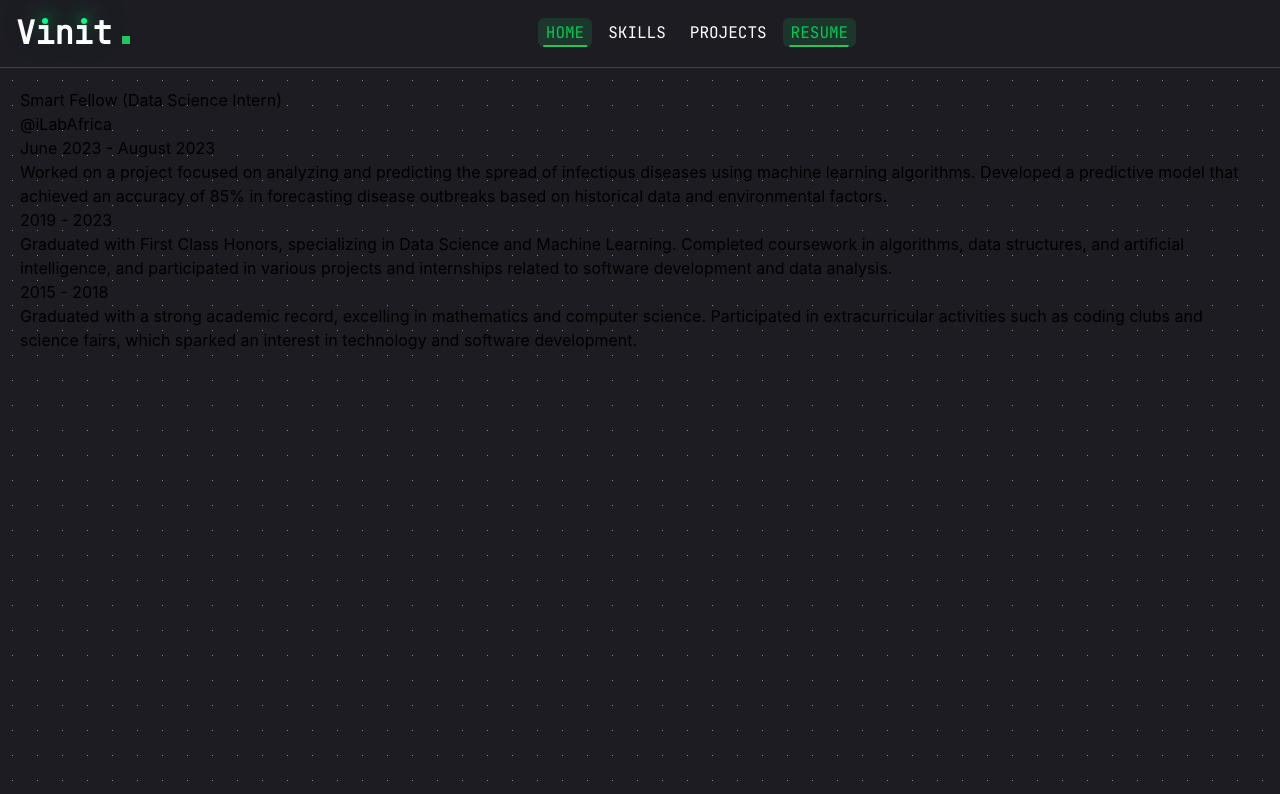
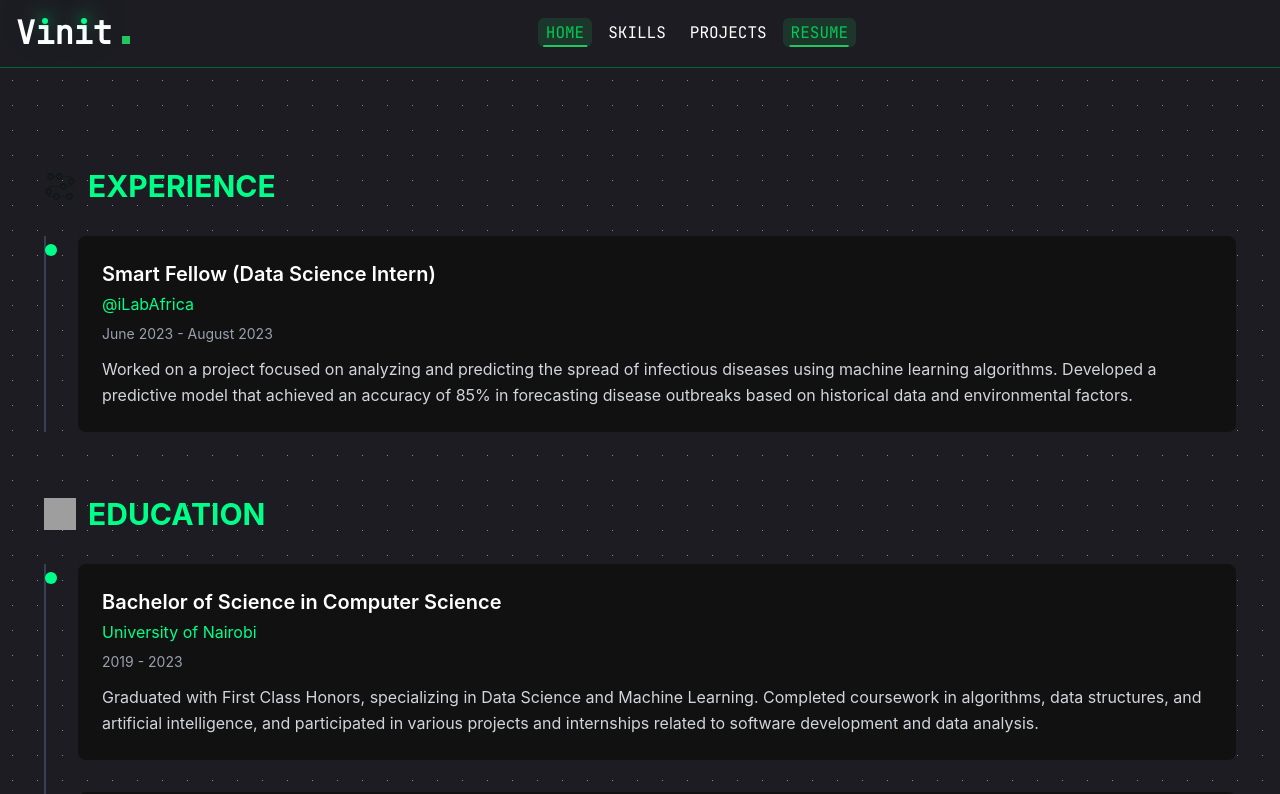
Before and after one commit to Vinit-Rabadiya/Portfolio, a React (Vite) app in the folder personalPortfolio/: page /resume in a window 1280 px wide. Shown: the top 794 px of the page. Built offline with nearby package versions, Linux system fonts and the light colour scheme; grey boxes are pictures that could not be loaded.

Commit message:
added tailwind css styling

```diff
--- a/personalPortfolio/src/pages/Resume/Resume.jsx
+++ b/personalPortfolio/src/pages/Resume/Resume.jsx
@@ -1,5 +1,8 @@
 import React from "react";
 import "./Resume.css";
+
+const experienceIcon = new URL('../../assets/experience.svg', import.meta.url).href;
+const educationIcon = new URL('../../assets/education.svg', import.meta.url).href;
 
 function Resume() {
   const experiences = [
@@ -29,33 +32,63 @@ function Resume() {
     },
   ];
   return (
-    <>
-      <section id="Experience">
-        <div>
+    <div className="min-h-screen py-20 px-6">
+      {/* Experience Section */}
+      <section id="experience" className="mb-16 scroll-mt-20">
+        <h2 className="text-3xl font-bold mb-8 text-[#00ff88] flex items-center gap-3">
+          <img src={experienceIcon} alt="Experience" className="w-8 h-8" />
+          EXPERIENCE
+        </h2>
+        <div className="relative pl-8 border-l-2 border-gray-700">
           {experiences.map((experience, index) => (
-            <div key={index}>
-              <h2>{experience.title}</h2>
-              <h3>{experience.company}</h3>
-              <p>{experience.duration}</p>
-              <p>{experience.description}</p>
+            <div key={index} className="relative mb-8 last:mb-0">
+              {/* Green dot */}
+              <div className="absolute -left-[33px] top-2 w-3 h-3 bg-[#00ff88] rounded-full"></div>
+
+              {/* Content card */}
+              <div className="bg-[#111] p-6 rounded-lg hover:bg-[#1a1a1a] transition-colors">
+                <h3 className="text-xl font-semibold text-white mb-1">
+                  {experience.title}
+                </h3>
+                <p className="text-[#00ff88] mb-2">{experience.company}</p>
+                <p className="text-gray-400 text-sm mb-3">{experience.duration}</p>
+                <p className="text-gray-300 leading-relaxed">
+                  {experience.description}
+                </p>
+              </div>
             </div>
           ))}
         </div>
       </section>
 
-      <section id="Education">
-        <div>
-          {education.map((education, index) => (
-            <div key={index}>
-              <h2>{education.title}</h2>
-              <h3>{education.company}</h3>
-              <p>{education.duration}</p>
-              <p>{education.description}</p>
+      {/* Education Section */}
+      <section id="education" className="scroll-mt-20">
+        <h2 className="text-3xl font-bold mb-8 text-[#00ff88] flex items-center gap-3">
+          <img src={educationIcon} alt="Education" className="w-8 h-8" />
+          EDUCATION
+        </h2>
+        <div className="relative pl-8 border-l-2 border-gray-700">
+          {education.map((edu, index) => (
+            <div key={index} className="relative mb-8 last:mb-0">
+              {/* Green dot */}
+              <div className="absolute -left-[33px] top-2 w-3 h-3 bg-[#00ff88] rounded-full"></div>
+
+              {/* Content card */}
+              <div className="bg-[#111] p-6 rounded-lg hover:bg-[#1a1a1a] transition-colors">
+                <h3 className="text-xl font-semibold text-white mb-1">
+                  {edu.degree}
+                </h3>
+                <p className="text-[#00ff88] mb-2">{edu.institution}</p>
+                <p className="text-gray-400 text-sm mb-3">{edu.duration}</p>
+                <p className="text-gray-300 leading-relaxed">
+                  {edu.description}
+                </p>
+              </div>
             </div>
           ))}
         </div>
       </section>
-    </>
+    </div>
   );
 }
 
```
